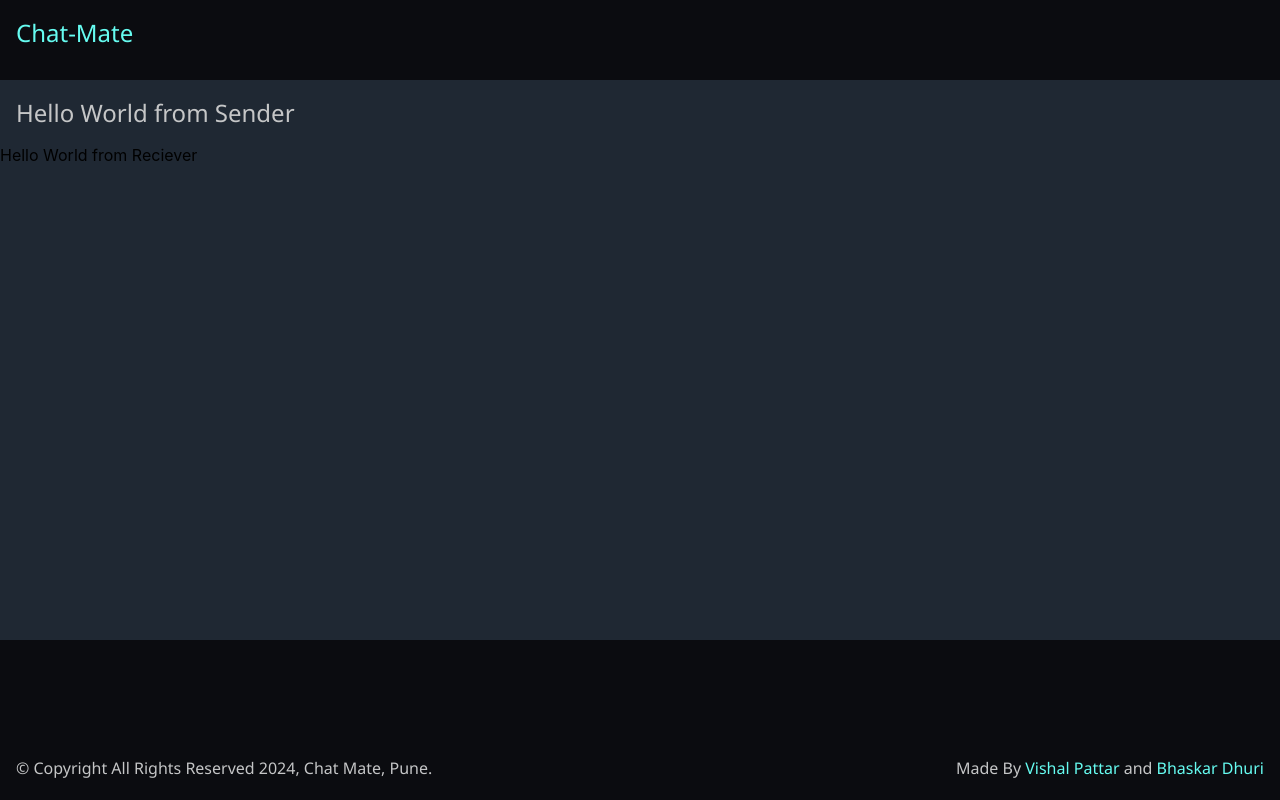
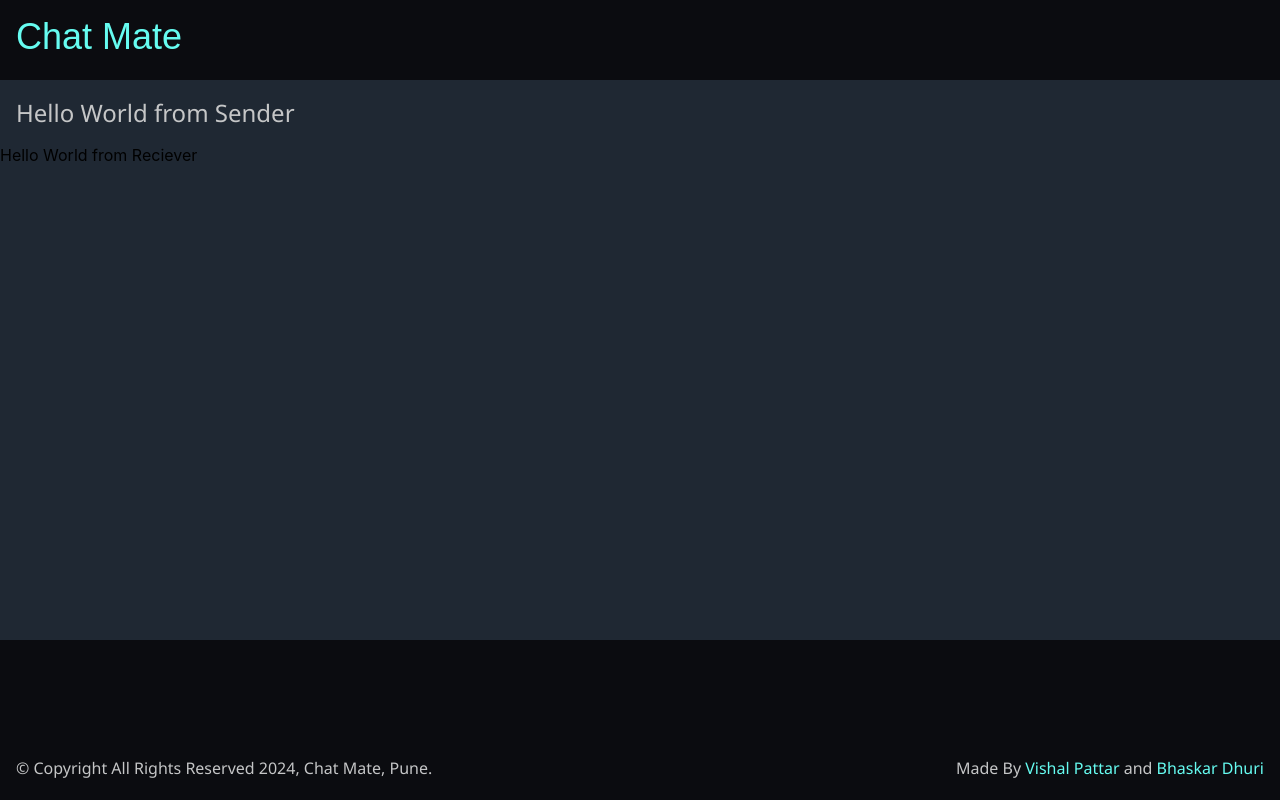
Before and after one commit to Vishal-Pattar/chat-mate, a React (Create React App) app: page / in a window 1280 px wide. Built offline with nearby package versions, Linux system fonts and the light colour scheme; the HTML template or start-up script is replaced by a standard one.

Commit message:
Updated Header

```diff
--- a/src/component/Header/Header.css
+++ b/src/component/Header/Header.css
@@ -1,4 +1,4 @@
-.header__container{
+.header__container {
     width: 100vw;
     height: 10vh;
     background-color: var(--color-bg-primary);
@@ -6,12 +6,17 @@
     top: 0px;
     left: 0px;
 }
-.header__title{
-    padding:1rem;
+
+.header__title {
+    padding: 1rem;
     align-items: center;
     justify-content: left;
     text-align: justify;
-    font-size: 1.5rem;
-    font-family: 'Segoe UI', Tahoma, Geneva, Verdana, sans-serif;
+    font-size: 2.25rem;
+    font-family: "Bubblegum Sans", sans-serif;
+    font-weight: 400;
+    font-style: normal;
     color: var(--color-secondary);
+    user-select: none;
+    cursor: pointer;
 }
--- a/src/component/Header/Header.jsx
+++ b/src/component/Header/Header.jsx
@@ -4,7 +4,7 @@ import './Header.css'
 const Header = () => {
   return (
     <div className='header__container'>
-        <div className='header__title'>Chat-Mate</div>
+        <div className='header__title'>Chat Mate</div>
     </div>
   )
 }
```
